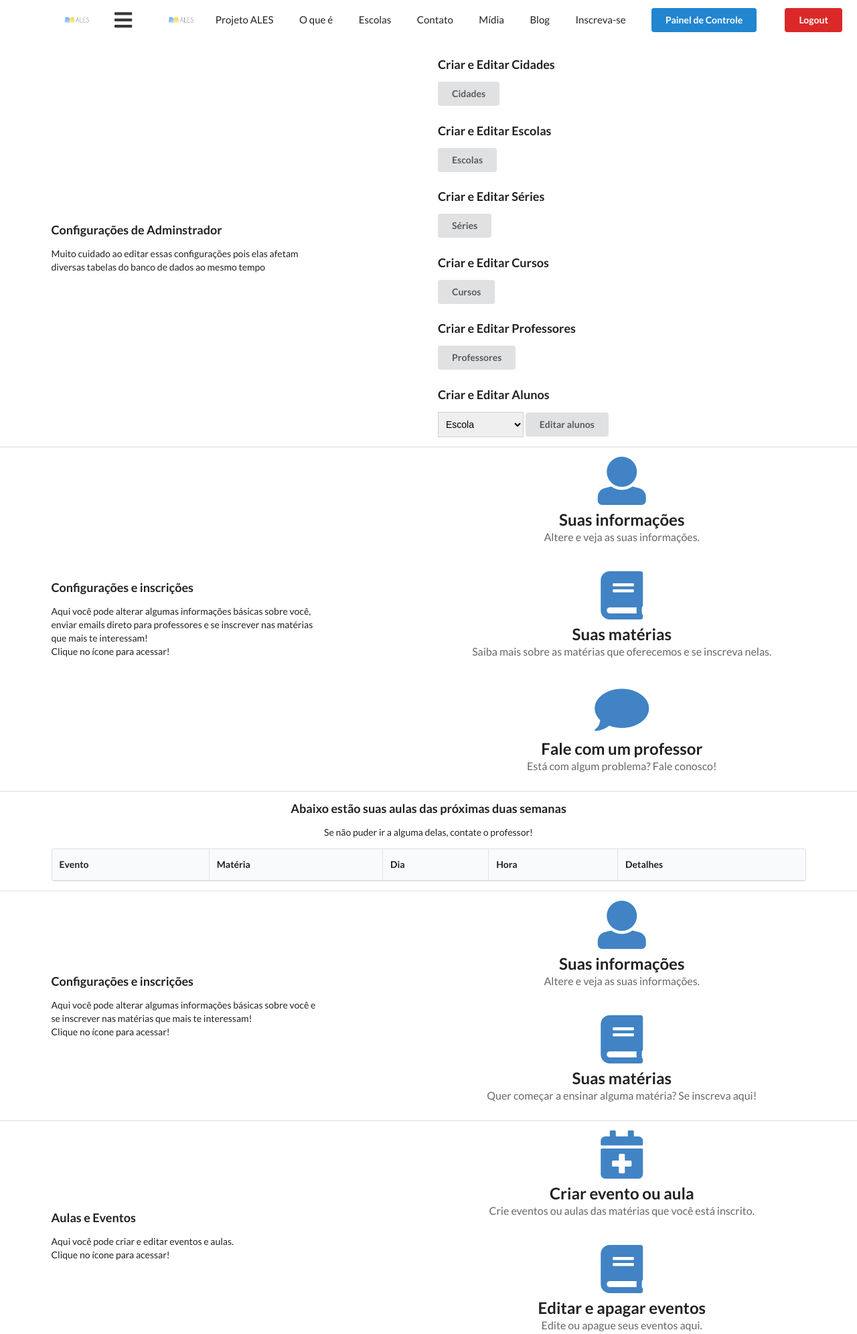
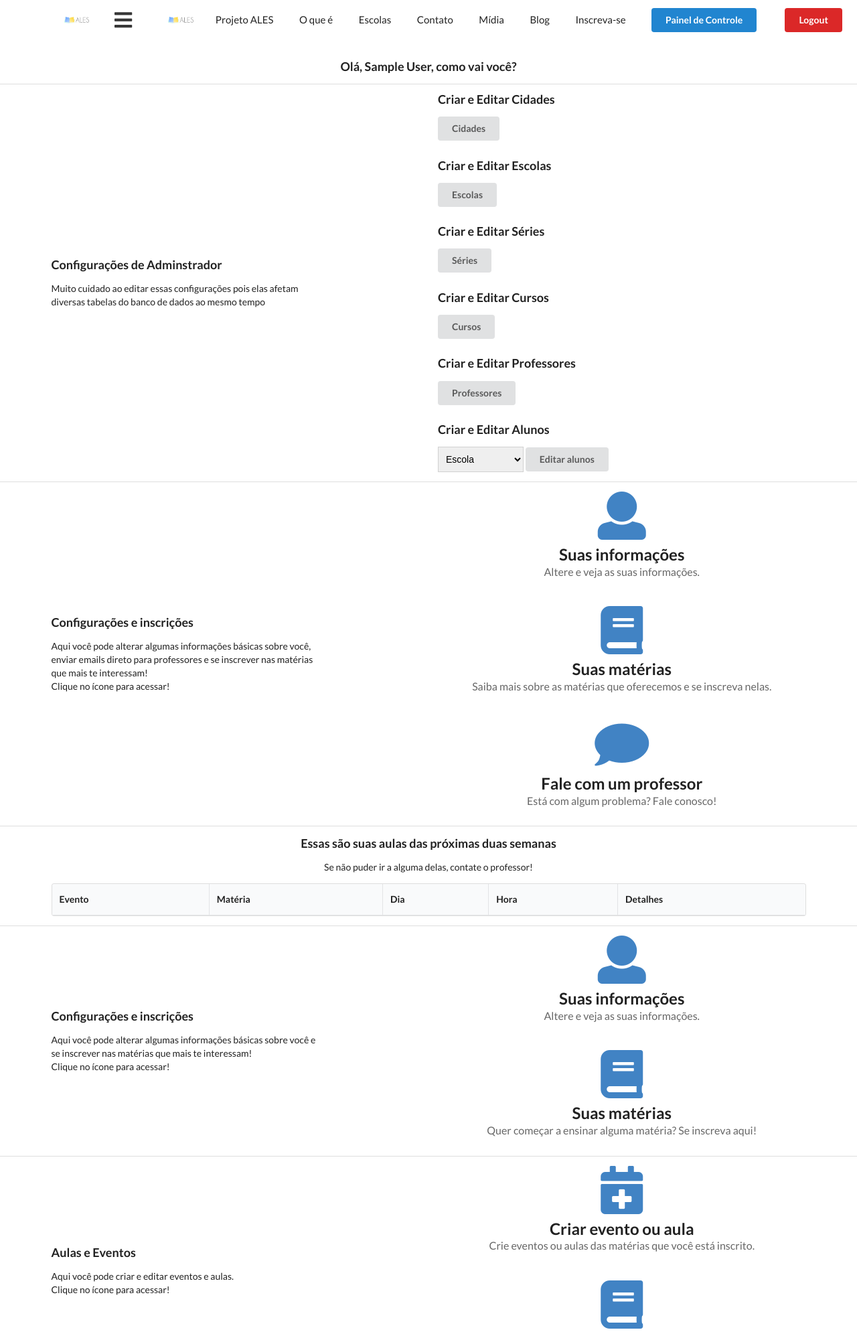
Before and after one commit to Maronato/ALESWeb, a Django app: page /dashboard/ in a window 1280 px wide. Shown: the top 1992 px of the page at 67% size. Run offline with Django 3.2, Linux system fonts and the light colour scheme; a user stored in the database is signed in; tables that the repository leaves empty hold one stand-in row (values such as "Sample post"); lists and menus that the app fills with data are empty; some libraries are stand-ins or nearby versions.

Commit message:
added greeting to dashboard

```diff
--- a/main/templates/main/dashboard.html
+++ b/main/templates/main/dashboard.html
@@ -2,6 +2,23 @@
 {% extends "main/base.html" %}
 {% load staticfiles %}
 {% block content %}
+<div class="ui vertical stripe segment">
+    <div class="ui middle aligned stackable grid container">
+        <div class="row">
+            <div class="sixteen wide column center aligned">
+                <h3>
+                    {% if user.is_student %}
+                    Olá, {{ user.student.name }}, como vai você?
+                    {% elif user.is_teacher %}
+                    Olá, {{ user.teacher.nickname }}, como vai você?
+                    {% else %}
+                    Olá, {{ user.username }}, como vai você?
+                    {% endif %}
+                </h3>
+            </div>
+        </div>
+    </div>
+</div>
 
 {% if user.is_superuser %}
 <div class="ui vertical stripe segment">
@@ -81,7 +98,7 @@
     <div class="ui center aligned stackable grid container">
         <div class="row">
             <div class="column">
-                <h3>Abaixo estão suas aulas das próximas duas semanas</h3>
+                <h3>Essas são suas aulas das próximas duas semanas</h3>
                 <p>Se não puder ir a alguma delas, contate o professor!</p>
                 <table class="ui celled unstackable table">
                     <thead>
```
